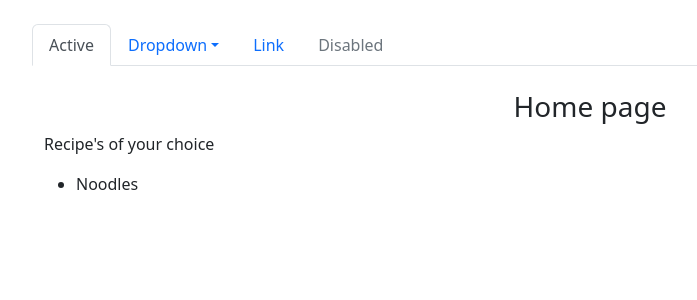
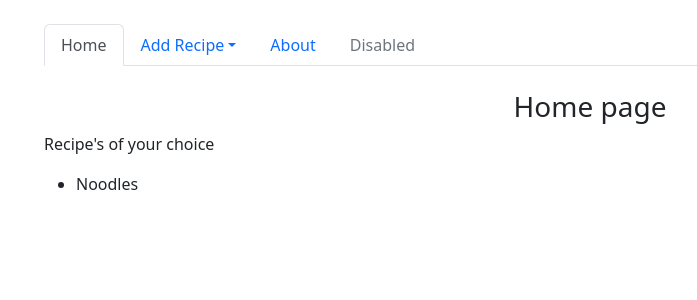
Before and after one commit to JolomonSon/Recipe-App, a Django app: page / in a window 1280 px wide. Shown: the top 300 px of the page, without its empty margins (50-747 px from the left). Run offline with Django 4.2, Linux system fonts and the light colour scheme; data comes from the database, SQL or seed files in the repository.

Commit message:
Modified navbar

```diff
--- a/recipe/main/templates/includes/navbar.html
+++ b/recipe/main/templates/includes/navbar.html
@@ -1,21 +1,23 @@
+<div class="container-fluid">
   <ul class="nav nav-tabs">
       <li class="nav-item">
-      <a class="nav-link active" aria-current="page" href="#">Active</a>
+        <a class="nav-link active" aria-current="page" href="#">Home</a>
       </li>
       <li class="nav-item dropdown">
-      <a class="nav-link dropdown-toggle" data-bs-toggle="dropdown" href="#" role="button" aria-expanded="false">Dropdown</a>
+        <a class="nav-link dropdown-toggle" data-bs-toggle="dropdown" href="#" role="button" aria-expanded="false">Add Recipe</a>
         <ul class="dropdown-menu">
-        <li><a class="dropdown-item" href="#">Action</a></li>
-        <li><a class="dropdown-item" href="#">Another action</a></li>
-        <li><a class="dropdown-item" href="#">Something else here</a></li>
+          <li><a class="dropdown-item" href="#">Recipe 1</a></li>
+          <li><a class="dropdown-item" href="#">Recipe 2</a></li>
+          <li><a class="dropdown-item" href="#">Recipe 3</a></li>
           <li><hr class="dropdown-divider"></li>
-        <li><a class="dropdown-item" href="#">Separated link</a></li>
+          <li><a class="dropdown-item" href="#">Other Recipe</a></li>
         </ul>
       </li>
       <li class="nav-item">
-      <a class="nav-link" href="#">Link</a>
+        <a class="nav-link" href="#">About</a>
       </li>
       <li class="nav-item">
         <a class="nav-link disabled">Disabled</a>
       </li>
     </ul>
+</div>
```
Lines whose indentation alone changed are shown as unchanged.
